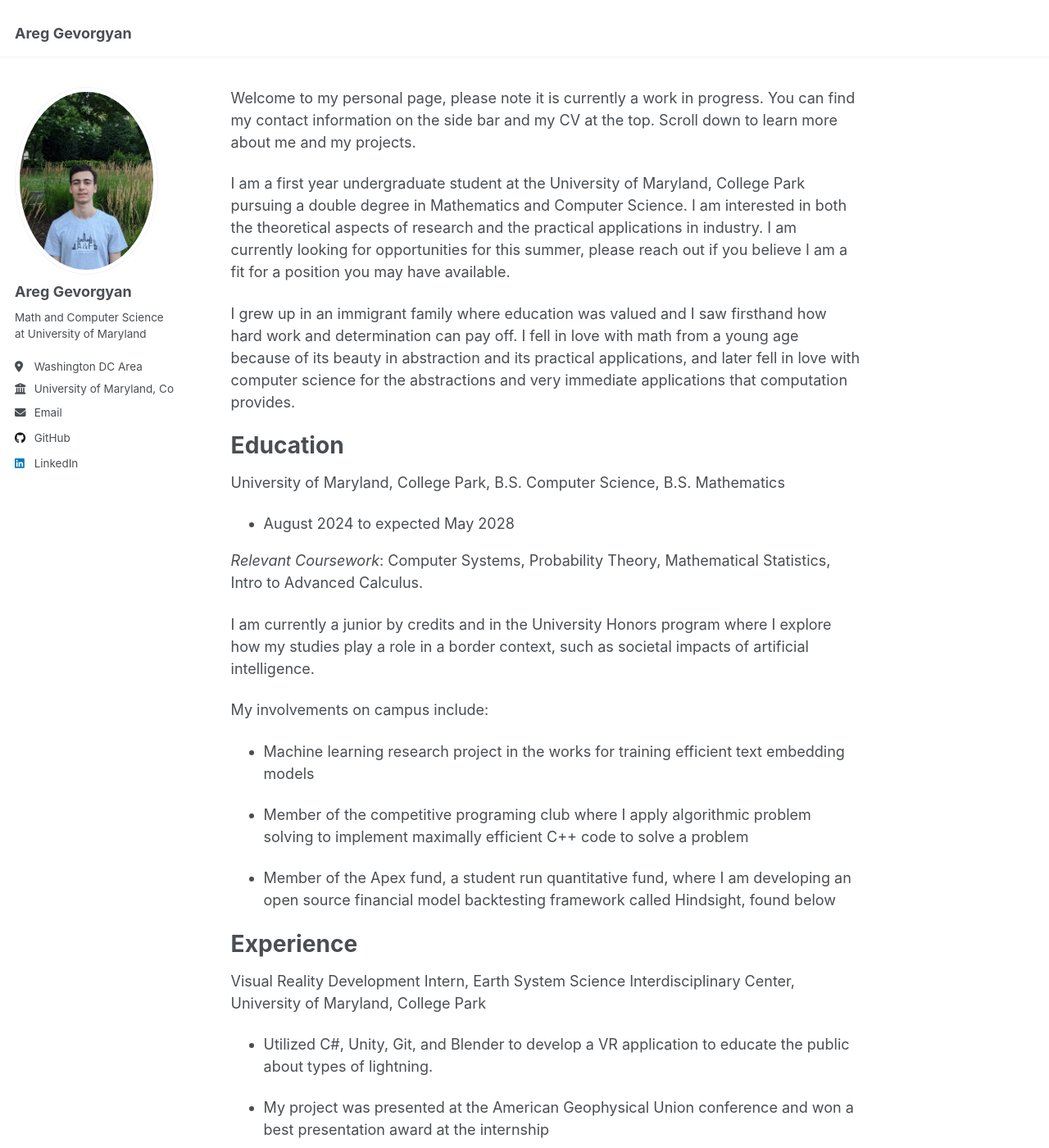
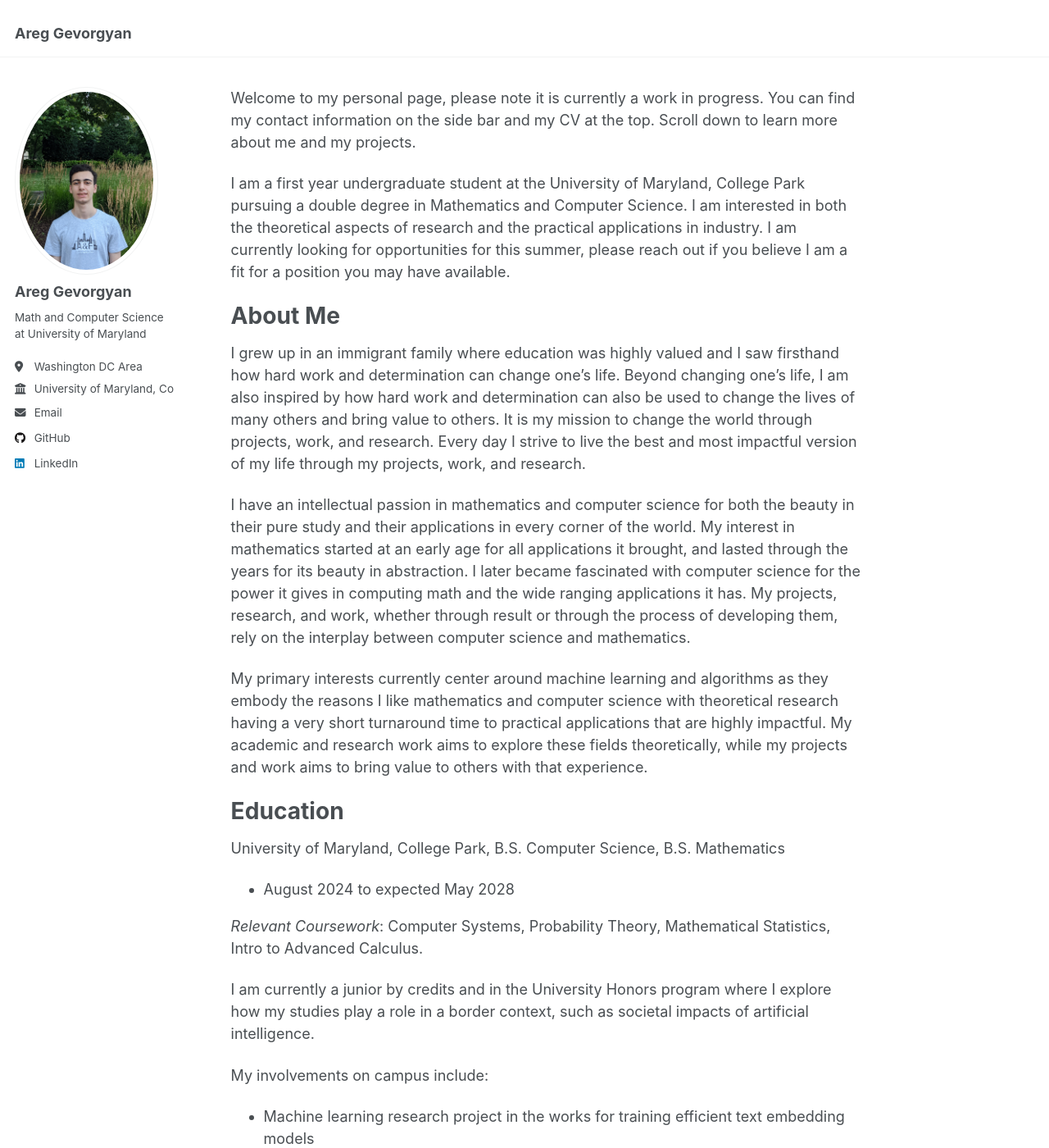
Before and after one commit to AregGevorgyan/AregGevorgyan.github.io, a Jekyll site: the page built from _pages/about.md, in a window 1280 px wide and 1400 px high. Shown: the whole window at 82% size. Built offline with Jekyll 4.4.1, drawn with Linux system fonts in a browser that asks for light colours.

Commit message:
text update

```diff
--- a/_pages/about.md
+++ b/_pages/about.md
@@ -11,7 +11,13 @@ Welcome to my personal page, please note it is currently a work in progress. You
 
 I am a first year undergraduate student at the University of Maryland, College Park pursuing a double degree in Mathematics and Computer Science. I am interested in both the theoretical aspects of research and the practical applications in industry. I am currently looking for opportunities for this summer, please reach out if you believe I am a fit for a position you may have available.
 
-I grew up in an immigrant family where education was valued and I saw firsthand how hard work and determination can pay off. I fell in love with math from a young age because of its beauty in abstraction and its practical applications, and later fell in love with computer science for the abstractions and very immediate applications that computation provides.
+# About Me
+
+I grew up in an immigrant family where education was highly valued and I saw firsthand how hard work and determination can change one’s life. Beyond changing one’s life, I am also inspired by how hard work and determination can also be used to change the lives of many others and bring value to others. It is my mission to change the world through projects, work, and research. Every day I strive to live the best and most impactful version of my life through my projects, work, and research.
+
+I have an intellectual passion in mathematics and computer science for both the beauty in their pure study and their applications in every corner of the world. My interest in mathematics started at an early age for all applications it brought, and lasted through the years for its beauty in abstraction. I later became fascinated with computer science for the power it gives in computing math and the wide ranging applications it has. My projects, research, and work, whether through result or through the process of developing them, rely on the interplay between computer science and mathematics.
+
+My primary interests currently center around machine learning and algorithms as they embody the reasons I like mathematics and computer science with theoretical research having a very short turnaround time to practical applications that are highly impactful. My academic and research work aims to explore these fields theoretically, while my projects and work aims to bring value to others with that experience.
 
 # Education
 
```
Also changed, not shown: other parts of _pages/about.md (+2 -0 lines).
